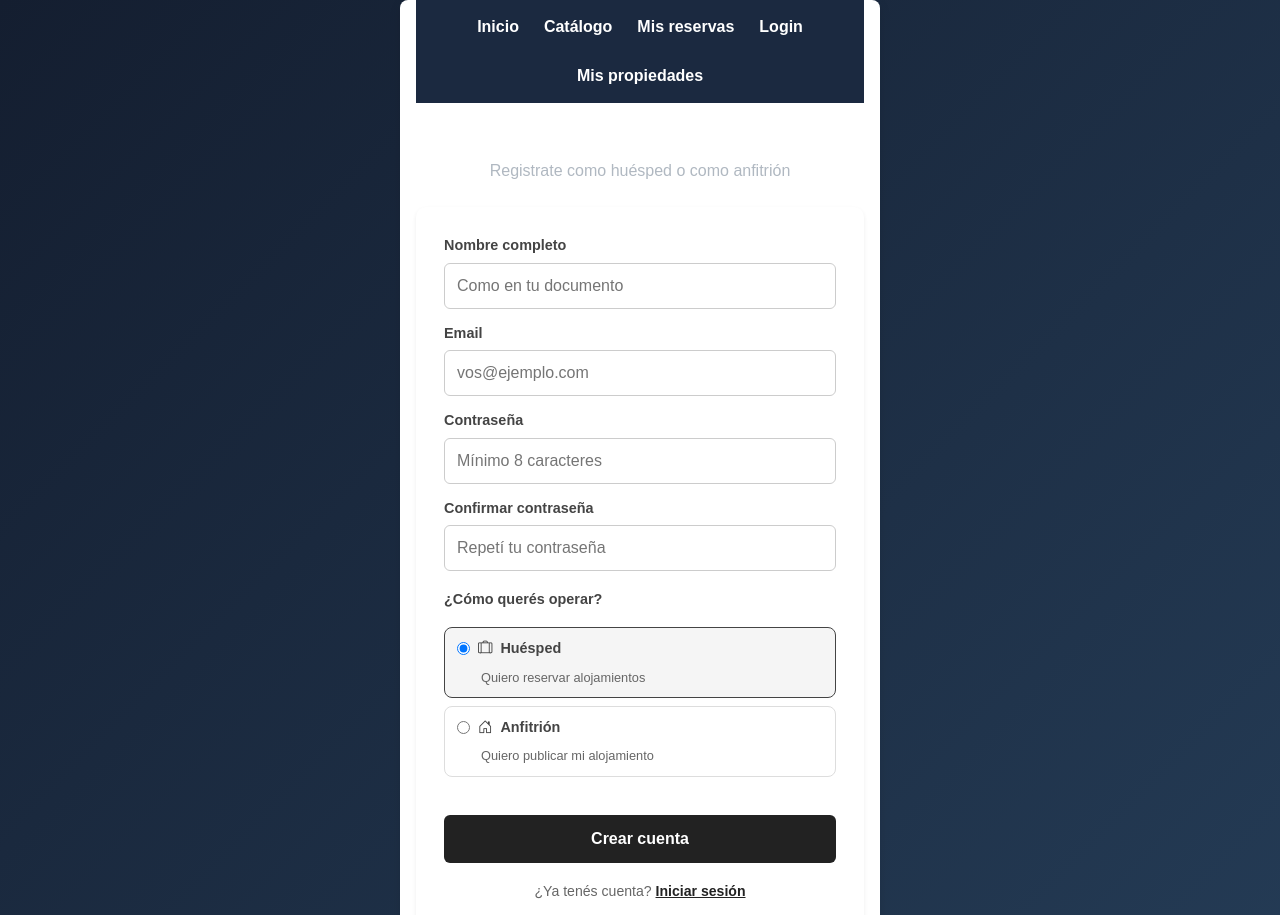
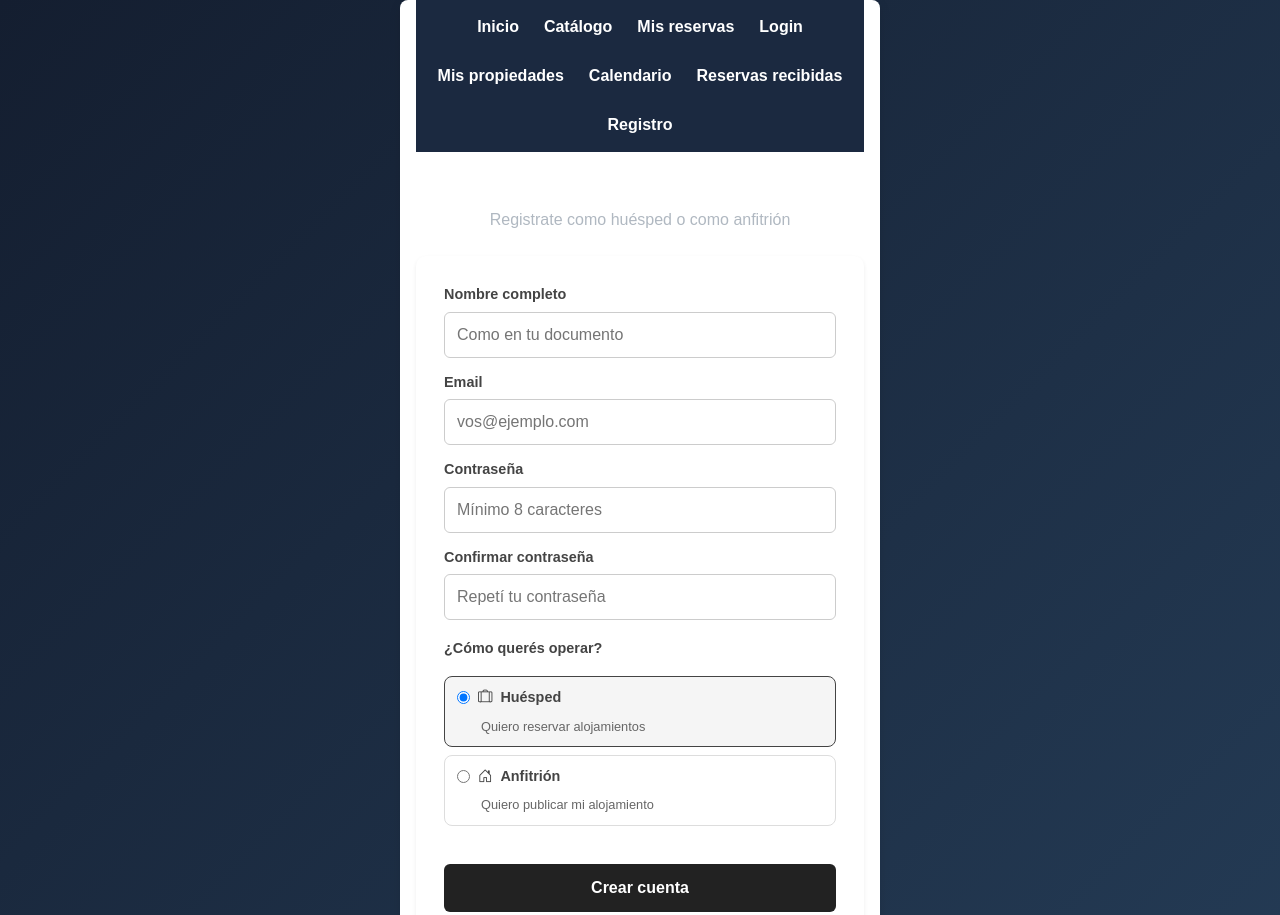
Before and after one commit to TheChaliX/PP1-2026-grupo1, a plain HTML site: page frontend/registro.html in a window 1280 px wide. Shown: the top 915 px of the page. Drawn offline with nearby package versions, Linux system fonts and the light colour scheme.

Commit message:
refactor:navbar corregida

```diff
--- a/frontend/registro.html
+++ b/frontend/registro.html
@@ -19,6 +19,9 @@
                 <a href="reservas.html">Mis reservas</a>
                 <a href="login.html">Login</a>
                 <a href="mis-propiedades.html">Mis propiedades</a>
+                 <a href="calendario.html">Calendario</a>
+                <a href="reservas-recibidas.html">Reservas recibidas</a>
+            <a href="registro.html">Registro</a>
             </nav>
 
             <h1>Crear cuenta</h1>
```
Also changed, not shown: frontend/calendario.html (+2 -0 lines), frontend/catalogo.html (+2 -0 lines), frontend/detalle.html (+2 -0 lines), frontend/index.html (+3 -1 lines), frontend/login.html (+2 -0 lines), frontend/mis-propiedades.html (+2 -0 lines), frontend/publicar-alojamiento.html (+6 -0 lines), frontend/reservas-recibidas.html (+1 -0 lines), frontend/reservas.html (+3 -0 lines).
